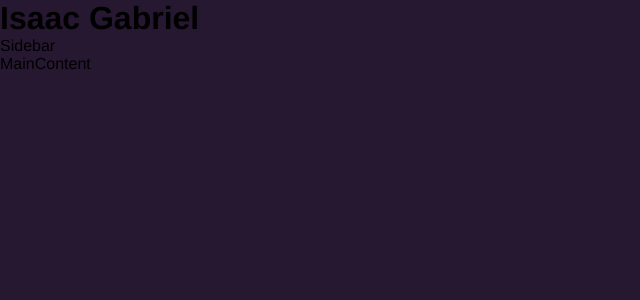
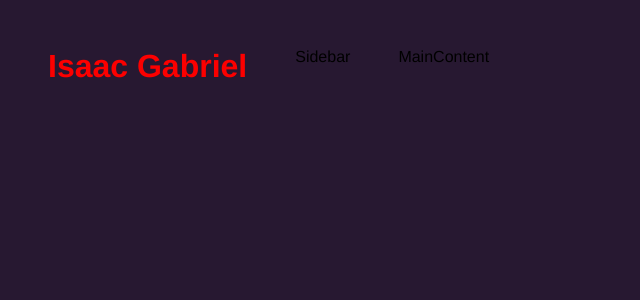
Before and after one commit to Isaacovski/react_sass, a React (Vite) app in the folder react_app/: page / in a window 1280 px wide. Shown: the top 300 px of the page, without its empty margins (0-640 px from the left). Built offline with nearby package versions, Linux system fonts and the light colour scheme.

Commit message:
alinhando o sidebar e maincontent

```diff
--- a/react_app/src/styles/conponets/app.sass
+++ b/react_app/src/styles/conponets/app.sass
@@ -0,0 +1,10 @@
+@use '../variables'
+
+#portifolio
+    display: flex
+    flex-wrap: wrap
+    padding: 3rem
+    gap: 3rem
+
+    h1
+        color: #fc0000
--- a/react_app/src/styles/main.sass
+++ b/react_app/src/styles/main.sass
@@ -10,5 +10,6 @@
 body
    background-color: variables.$body-bg-color
 
-   a, svg
+
+a, svg
       transition: .4s
```
